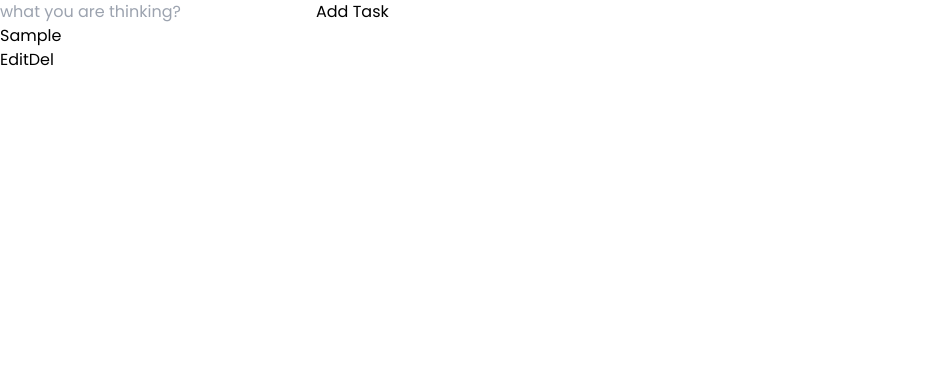
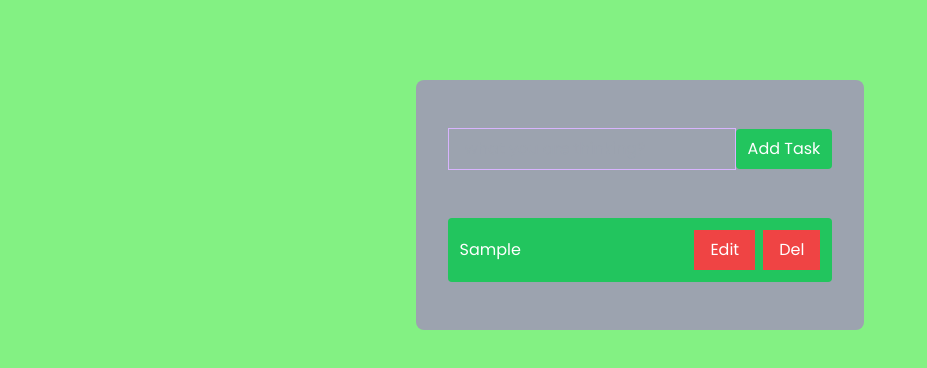
Before and after one commit to mehedihasananik/Todo-App-With-React, a React (Vite) app: page / in a window 1280 px wide. Both pictures are taken after typing "Sample" into the empty fields and a click on the button "Add Task". Shown: the top 368 px of the page, without its empty margins (0-927 px from the left). Built offline with nearby package versions, Linux system fonts and the light colour scheme.

Commit message:
todo list complete with design

```diff
--- a/src/components/EditTodo/EditTodo.jsx
+++ b/src/components/EditTodo/EditTodo.jsx
@@ -12,15 +12,18 @@ const EditTodo = ({ todo, editTask }) => {
   return (
     <div>
       {" "}
-      <form onSubmit={handleSubmit} className="TodoForm">
+      <form onSubmit={handleSubmit} className="w-full mb-4">
         <input
           type="text"
           value={value}
           placeholder="what you are thinking?"
-          className="todo-input"
+          className="outline-none bg-transparent border border-purple-300 px-4 py-2 mt-4 mb-8 w-72 text-white"
           onChange={(e) => setValue(e.target.value)}
         />
-        <button type="submit" className="todo-btn">
+        <button
+          type="submit"
+          className="bg-green-500 text-white border-none py-2 px-3 rounded cursor-pointer"
+        >
           Update
         </button>
       </form>
--- a/src/components/Todo/Todo.jsx
+++ b/src/components/Todo/Todo.jsx
@@ -1,15 +1,29 @@
 const Todo = ({ todo, deleTodo, toggleTodo, editTodo }) => {
   return (
-    <div className="Todo">
+    <div className="flex justify-between items-center bg-green-500 text-white p-3 rounded mb-4">
       <p
         onClick={() => toggleTodo(todo.id)}
-        className={`${todo.completed ? "completed" : "incompleted"}`}
+        className={`${
+          todo.completed
+            ? "text-black line-through cursor-pointer "
+            : "text-white cursor-pointer "
+        }`}
       >
         {todo.task}
       </p>
       <div>
-        <button onClick={() => editTodo(todo.id)}>Edit</button>
-        <button onClick={() => deleTodo(todo.id)}>Del</button>
+        <button
+          className="mx-2 bg-red-500 text-white px-4 py-2"
+          onClick={() => editTodo(todo.id)}
+        >
+          Edit
+        </button>
+        <button
+          className=" bg-red-500 text-white px-4 py-2"
+          onClick={() => deleTodo(todo.id)}
+        >
+          Del
+        </button>
       </div>
     </div>
   );
--- a/src/components/TodoForm/TodoForm.jsx
+++ b/src/components/TodoForm/TodoForm.jsx
@@ -12,16 +12,18 @@ const TodoForm = ({ addTodo }) => {
   };
   return (
     <div>
-      {" "}
-      <form onSubmit={handleSubmit} className="TodoForm">
+      <form onSubmit={handleSubmit} className="w-full mb-4">
         <input
           type="text"
           value={value}
           placeholder="what you are thinking?"
-          className="todo-input"
+          className="outline-none bg-transparent border border-purple-300 px-4 py-2 mt-4 mb-8 w-72 text-white"
           onChange={(e) => setValue(e.target.value)}
         />
-        <button type="submit" className="todo-btn">
+        <button
+          type="submit"
+          className="bg-green-500 text-white border-none py-2 px-3 rounded cursor-pointer"
+        >
           Add Task
         </button>
       </form>
--- a/src/components/TodoManager/TodoManager.jsx
+++ b/src/components/TodoManager/TodoManager.jsx
@@ -44,7 +44,7 @@ const TodoManager = () => {
   };
 
   return (
-    <div>
+    <div className="bg-gray-400 mt-20 p-8 rounded-lg">
       <TodoForm addTodo={addTodo} />
       {todos.map((todo) =>
         todo.isEditing ? (
--- a/src/index.css
+++ b/src/index.css
@@ -5,8 +5,15 @@
 
 @layer base {
   * {
+    font-family: "Poppins", sans-serif;
     margin: 0;
     padding: 0;
-    font-family: "Poppins", sans-serif;
+    box-sizing: border-box;
+  }
+  body {
+    background: rgb(131, 241, 131);
+    display: flex;
+    justify-content: center;
+    align-items: center;
   }
 }
```
